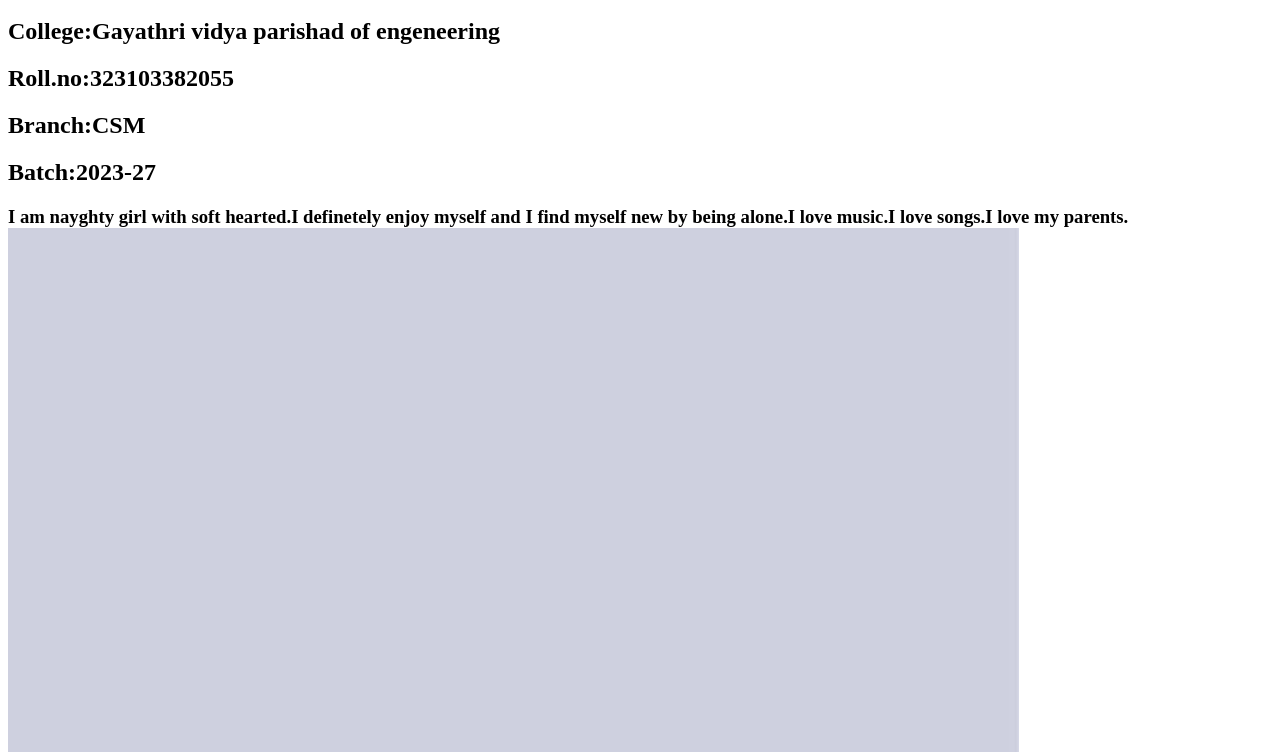
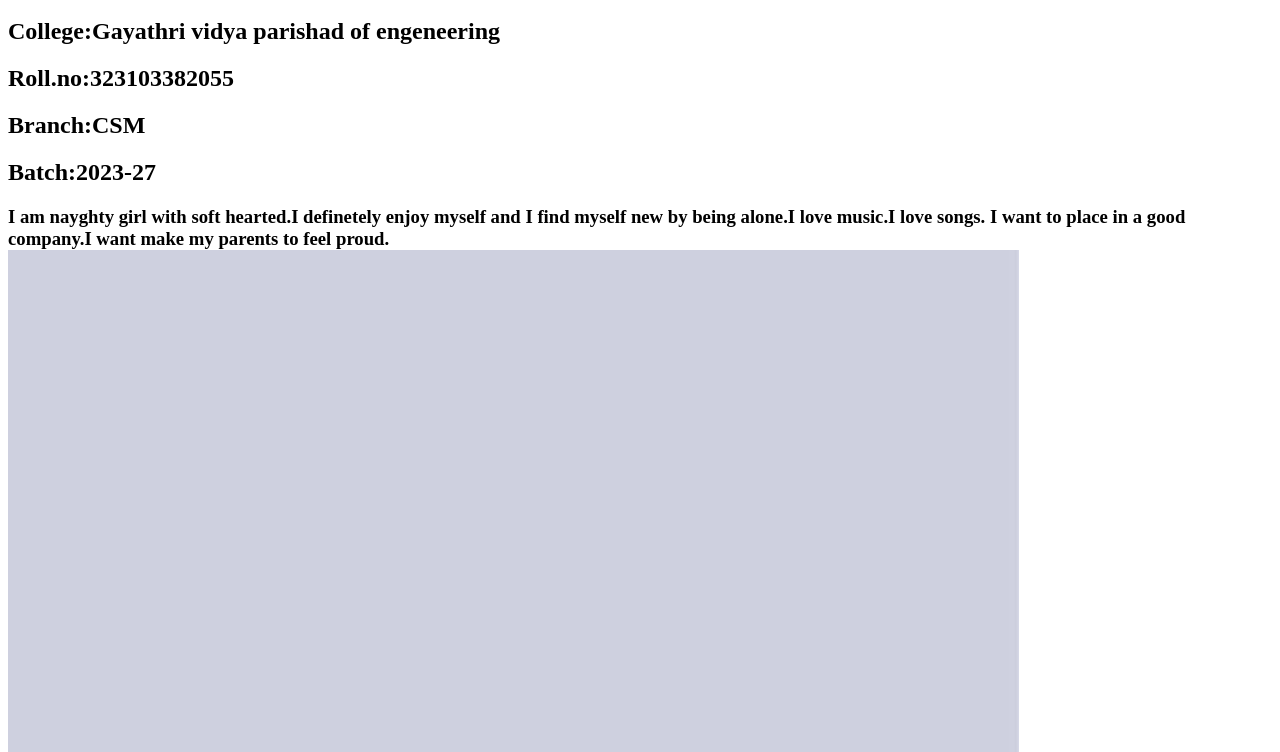
Before and after one commit to jerusha-2005/my-website, a plain HTML site: page index.html in a window 1280 px wide. Shown: the part 48-800 px from the top of the page. Drawn offline with Linux system fonts and the light colour scheme.

Commit message:
edited file

```diff
--- a/index.html
+++ b/index.html
@@ -9,9 +9,9 @@
      <h2>Branch:CSM</h2>
      <h2>Batch:2023-27</h2>
      <h3>I am nayghty girl with soft hearted.I definetely enjoy myself and I find myself new
-     by being alone.I love music.I love songs.I love my parents.
+     by being alone.I love music.I love songs. I want to place in a good company.I want make my parents to feel proud.
      <img width="80%" src="shinchan.jpg">
      <iframe width="560" height="315" src="https://www.youtube.com/embed/AAM9UcIWIDg?si=xa0Oj4qt4vUXqhyn" title="YouTube video player" frameborder="0" allow="accelerometer; autoplay; clipboard-write; encrypted-media; gyroscope; picture-in-picture; web-share" allowfullscreen></iframe>
      click<a href="bro.html">here</a>=
      </body>
-</html>
+</html>i
```
